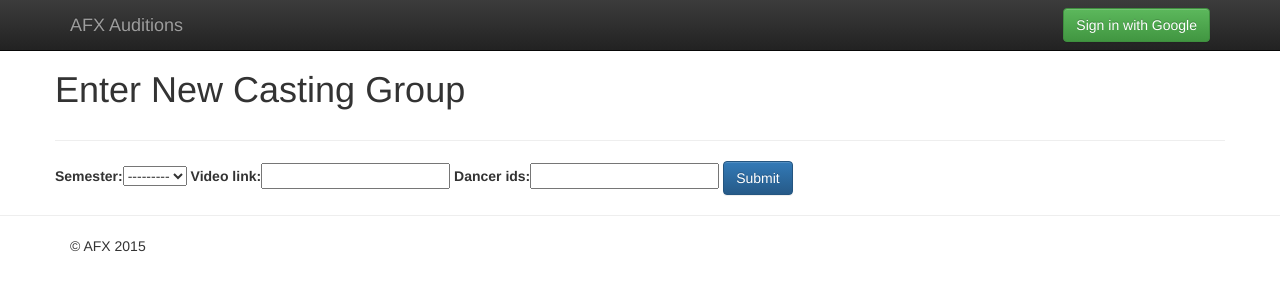
After one commit to albertweng13/afx_audition_site, a Django app: page /castinggroup/ in a window 1280 px wide. The commit adds this page. Shown: the top 300 px of the page. Run offline with Django 3.2, Linux system fonts and the light colour scheme; data that the repository does not hold is empty; some libraries are stand-ins or nearby versions.

Commit message:
submit casting groups

```diff
--- a/audition_site/apps/org/admin.py
+++ b/audition_site/apps/org/admin.py
@@ -21,7 +21,7 @@ class TeamAdmin(admin.ModelAdmin):
 
 @admin.register(models.CastingGroup)
 class CGAdmin(admin.ModelAdmin):
-    list_display = ("semester", "video_link")
+    list_display = ("semester", "video_link", "dancer_ids")
     search_fields = ["user__username"]
 
 @admin.register(models.Dancer)
--- a/audition_site/apps/org/forms.py
+++ b/audition_site/apps/org/forms.py
@@ -1,5 +1,5 @@
 from django import forms
-from .models import Dancer
+from .models import Dancer, CastingGroup
 
 class DancerForm(forms.ModelForm):
     class Meta:
@@ -9,3 +9,27 @@ class DancerForm(forms.ModelForm):
             'name',
             'email',
         )
+
+class CastingGroupForm(forms.ModelForm):
+
+	class Meta:
+		model = CastingGroup
+		fields = (
+			'semester',
+			'video_link',
+			'dancer_ids',
+		)
+
+
+		# form = CastinGroupForm()
+		# Something happens
+		# casting_group = form.save()
+		# --> form.is_valid()
+		# dancer_ids = form.cleaned_data['dancer_ids']
+		# dancer_ids = [int(dancer_id) for dancer_id in dancer_ids.split(',')]
+		# for dancer_id in dancer_ids:
+		# 	# fetch it
+		# 	dancer = Dancer.objects.filter(id=dancer_id).first()
+		#   if dancer is not None:
+		#		dancer.casting_group = casting_group
+		#       dancer.save()
--- a/audition_site/apps/org/models.py
+++ b/audition_site/apps/org/models.py
@@ -66,6 +66,7 @@ class CastingGroup(models.Model):
         null=True
     )
     video_link = models.URLField(blank=True)
+    dancer_ids = models.CharField(max_length=50, default="")
 
     class Meta:
         verbose_name = _("Casting Group")
--- /dev/null
+++ b/audition_site/templates/audition_site/castinggroup.html
@@ -0,0 +1,31 @@
+ {% extends "base.html" %}
+ {% load bootstrap %}
+
+{% block head_title %}AFX Auditions{% endblock %}
+
+
+{% block content %}
+        <div class="container">
+            <div class="row">
+                <div class="span12">
+                    <h1>Enter New Casting Group</h1>
+
+                </div>
+            </div>
+
+            <!-- basic example -->
+            <div class="row">
+                <div class="span12">
+                    <hr />
+
+                    <form method="POST">
+    				{% csrf_token %}
+					{{ form | bootstrap }}
+					<button type="submit" class="btn btn-primary">Submit</button>
+  </form>
+
+                </div>
+            </div>
+
+        </div>
+{% endblock %}
--- a/audition_site/templates/base.html
+++ b/audition_site/templates/base.html
@@ -58,8 +58,7 @@
                   </a>
                 {% endif %}
               </div>
-<!--              {% endif % }
- -->          </div><!--/.navbar-collapse -->
+          </div><!--/.navbar-collapse -->
         </div>
       </nav>
     {% endblock %}
--- a/audition_site/urls.py
+++ b/audition_site/urls.py
@@ -23,12 +23,14 @@ urlpatterns = [
     url(r'^admin/', include(admin.site.urls)),
     url(r'^$', views.home, name='home'),
     url(r'^signup/', views.DancerSignUpView.as_view()),
+    url(r'^castinggroup/', views.CastingGroupFormView.as_view()),
     url(r'^(?P<filename>(robots.txt)|(humans.txt))$',
     views.home_files, name='home-files'),
     url(r'^accounts/logout/$', 'django.contrib.auth.views.logout', {'next_page': '/'}),
     url(r'^accounts/', include('allauth.urls')),
     # url(r'^dancer/', DancerIdView.as_view()),
     url(r'^dancer/(?P<id>[0-9]+)/$', views.dancerId),
+    url(r'^successcastinggroup/(?P<id>[0-9]+)/$', views.castingGroupId),
         # url(r'^blog/page(?P<num>[0-9]+)/$', views.page),
 
 
--- a/audition_site/views.py
+++ b/audition_site/views.py
@@ -2,10 +2,11 @@
 from django.shortcuts import render
 from django.utils.timezone import now
 import datetime
-from audition_site.apps.org.forms import DancerForm
+from audition_site.apps.org import forms
 from django.views.generic.edit import FormView
 from django.views.generic.base import TemplateView
 from django.http import HttpResponseRedirect
+from .apps.org import models
 
 def home(request):
     today = datetime.date.today()
@@ -16,7 +17,7 @@ def home_files(request, filename):
 
 class DancerSignUpView(FormView):
     template_name = 'audition_site/signup.html'
-    form_class = DancerForm
+    form_class = forms.DancerForm
     success_url = '/'
     def form_valid(self, form):
         m = form.save()
@@ -24,4 +25,21 @@ class DancerSignUpView(FormView):
         return HttpResponseRedirect(self.get_success_url() + "dancer/" + str(m.id))
 
 def dancerId(request, id):
-    return render(request, "audition_site/success.html", {'id': id, 'show_login': False})
+    return render(request, "audition_site/successdancer.html", {'id': id, 'show_login': False})
+
+def castingGroupId(request, id):
+    return render(request, "audition_site/successgroup.html", {'id': id, 'show_login': False})
+
+class CastingGroupFormView(FormView):
+    template_name='audition_site/castinggroup.html'
+    form_class = forms.CastingGroupForm
+    success_url = '/'
+    def form_valid(self, form):
+        m = form.save()
+        ids = [int(dancer_id) for dancer_id in m.dancer_ids.split(',')]
+        for dancer in ids:
+            d = models.Dancer.objects.filter(id=dancer).first()
+            if d is not None:
+                d.casting_group = m
+                d.save()
+        return HttpResponseRedirect(self.get_success_url() + "successcastinggroup/" + str(m.id))
```
Also changed, not shown: audition_site/templates/audition_site/successgroup.html (added, +20 -0 lines), audition_site/apps/org/migrations/0011_castinggroup_dancer_ids.py (added), audition_site/templates/audition_site/successdancer.html (renamed from audition_site/templates/audition_site/success.html). Lines whose indentation alone changed are shown as unchanged.
